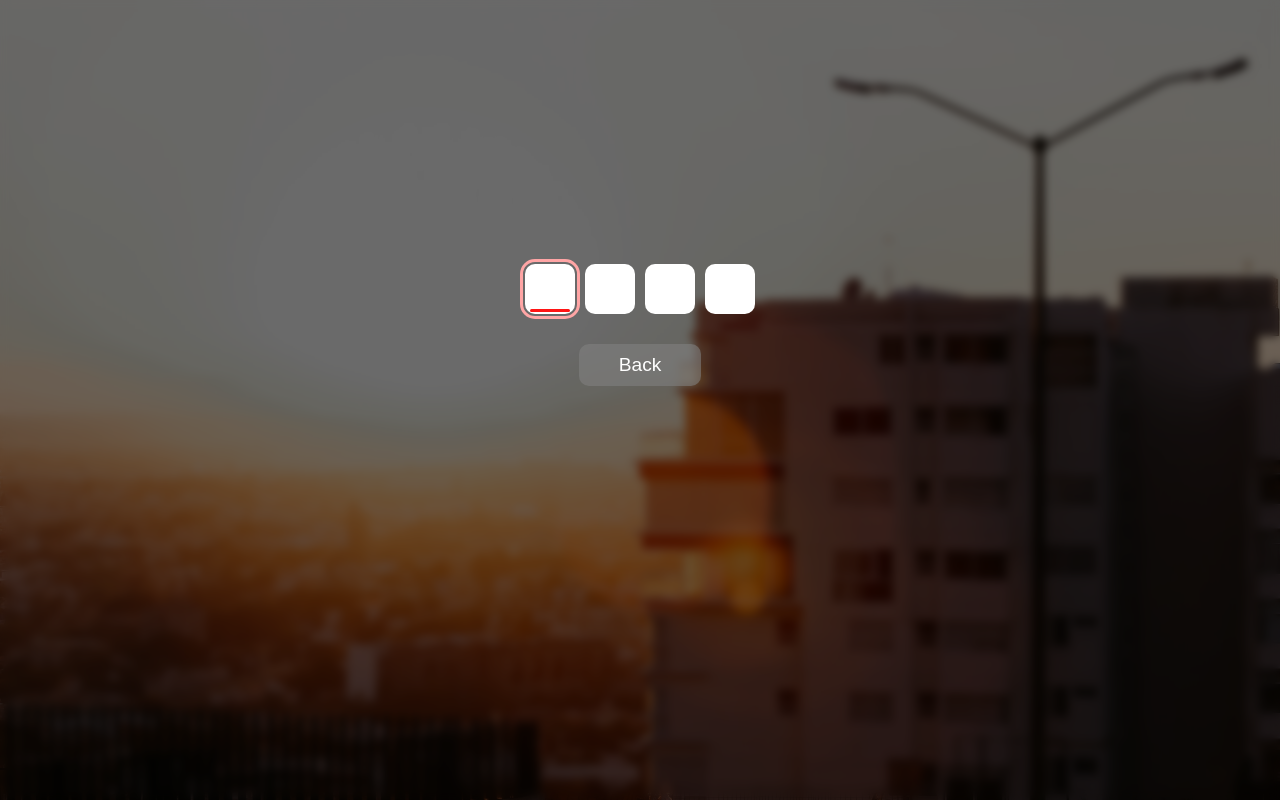
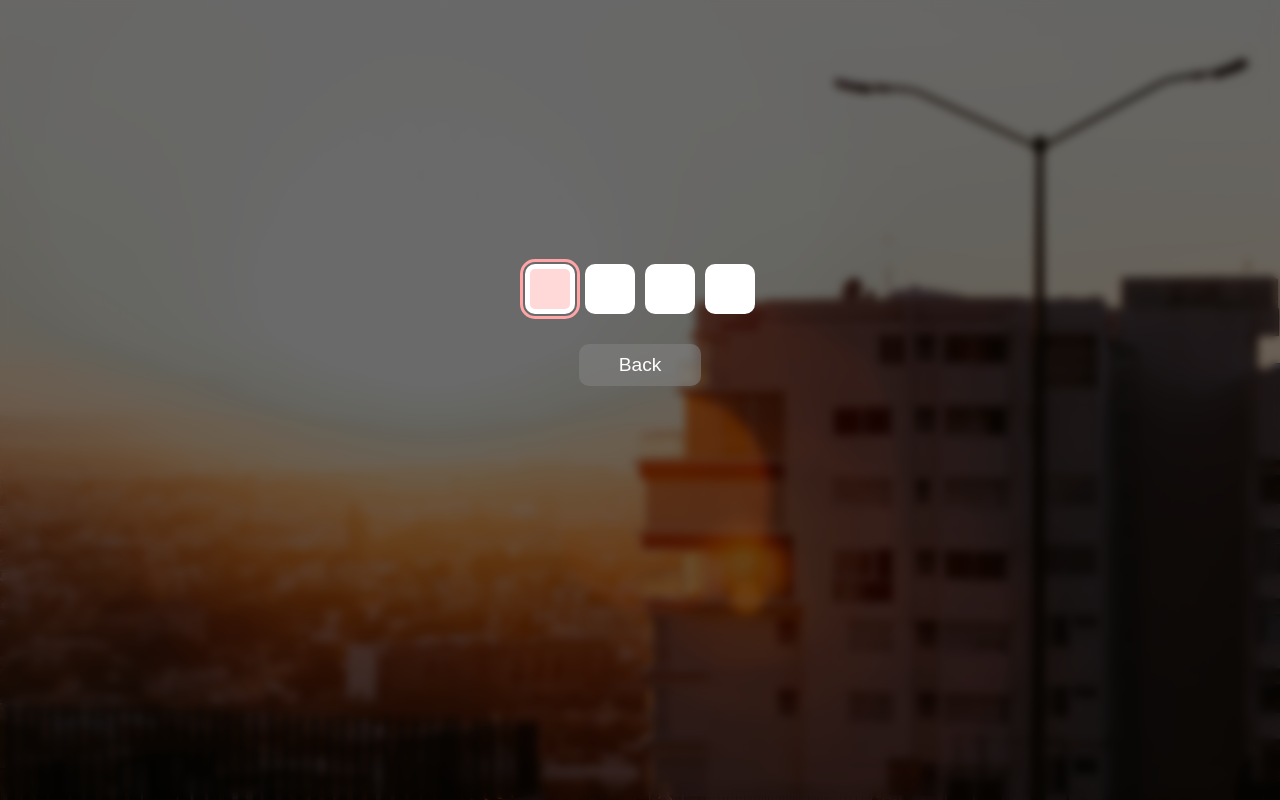
Before and after one commit to venkatesh-sdev/weather-app, a React (Create React App) app: page / in a window 1280 px wide. Both pictures are taken after a click on the element 620 px from the left and 462 px from the top of the page. Built offline with nearby package versions, Linux system fonts and the light colour scheme.

Commit message:
cursor-changed

```diff
--- a/src/components/LockPinForm/LockPinForm.css
+++ b/src/components/LockPinForm/LockPinForm.css
@@ -26,10 +26,10 @@
 
 .inputContainer > span{
     width:40px;
-    height:3px;
-    background-color: red;
+    height:40px;
+    background-color: rgba(255, 165, 165, 0.47);
     position: absolute;
-    top:45px;
+    top:5px;
     left:5px;
     border-radius:5px;
     animation: blink 1s ease-in-out infinite;
```
